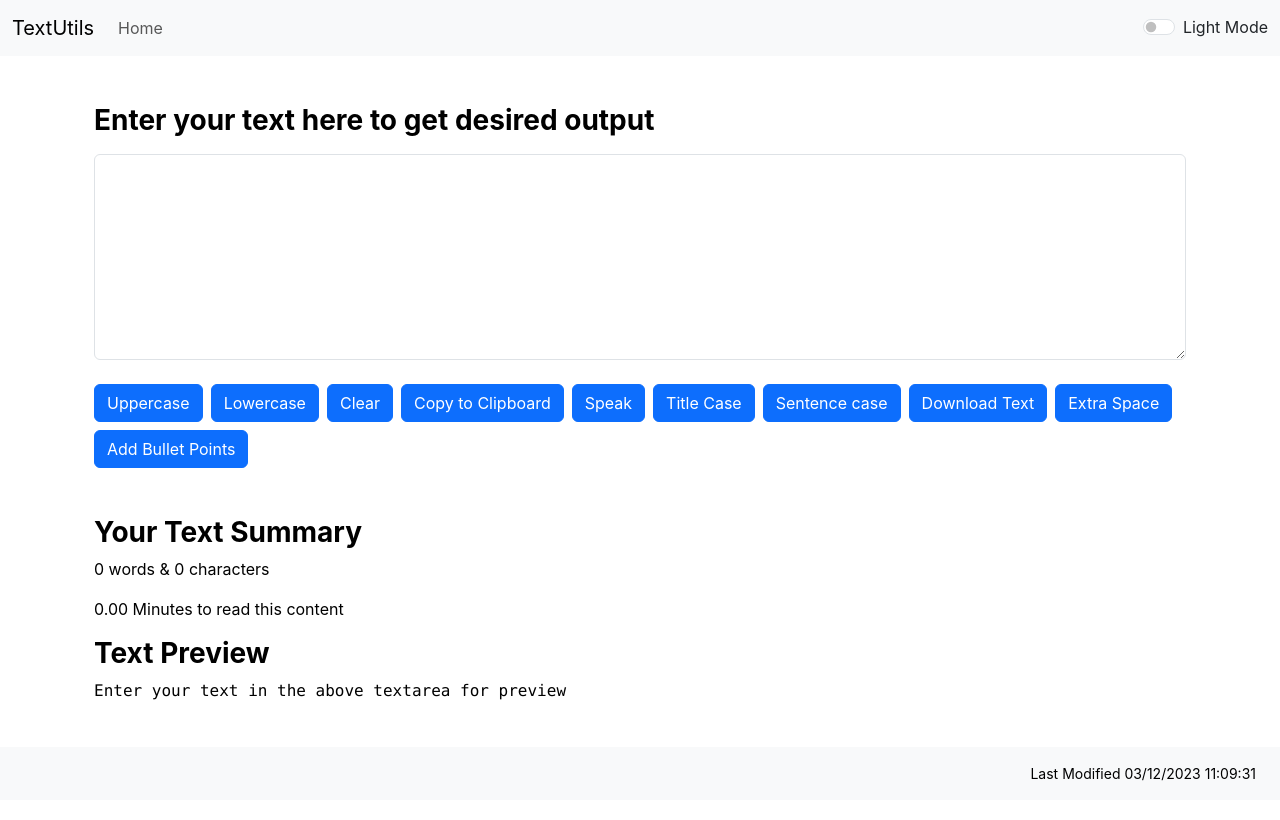
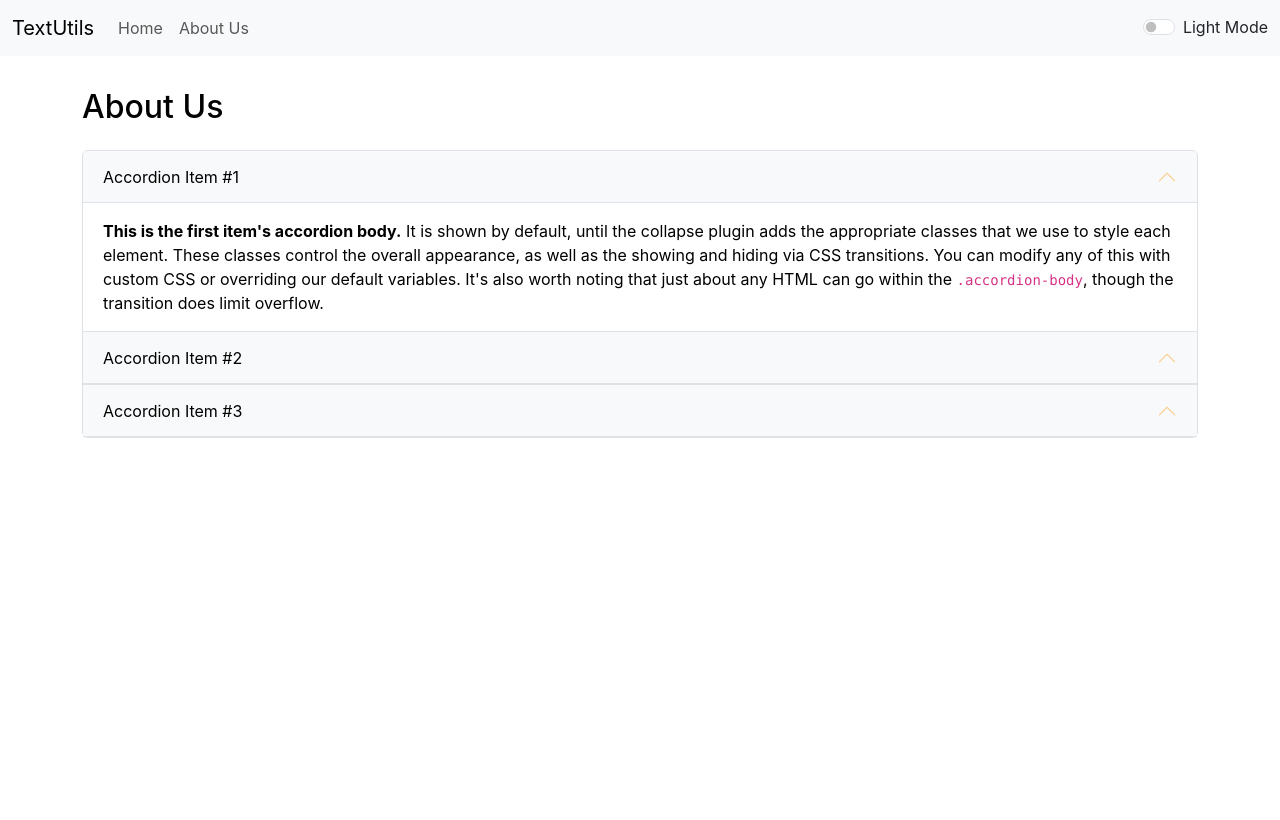
Before and after one commit to keerankb/react-textutils-demo, a React (Create React App) app: page /about in a window 1280 px wide. Shown: the top 820 px of the page. Built offline with nearby package versions, Linux system fonts and the light colour scheme.

Commit message:
final commit

```diff
--- a/package.json
+++ b/package.json
@@ -7,7 +7,6 @@
     "@testing-library/jest-dom": "^5.16.5",
     "@testing-library/react": "^13.4.0",
     "@testing-library/user-event": "^13.5.0",
-    "gh-pages": "^5.0.0",
     "react": "^18.2.0",
     "react-dom": "^18.2.0",
     "react-router-dom": "^6.9.0",
--- a/public/index.html
+++ b/public/index.html
@@ -7,7 +7,9 @@
     <meta name="theme-color" content="#000000" />
     <meta
       name="description"
-      content="This is utility based site, where you can manipulate your text as per your requirement."
+      content="This is word counter, character counter utility based site, where you can manipulate your text as per your requirement.
+      You can convert uppercase to lowercase, lowercase to uppercase, remove extra space,
+      copy the manipulated text, download the manipulated text in text file, Title Case, Sentence case."
     />
     <link rel="apple-touch-icon" href="%PUBLIC_URL%/favicon-16x16.png" />
     <!--
@@ -25,7 +27,7 @@
       Learn how to configure a non-root public URL by running `npm run build`.
     -->
     <link href="https://cdn.jsdelivr.net/npm/bootstrap@5.3.0-alpha1/dist/css/bootstrap.min.css" rel="stylesheet" integrity="sha384-GLhlTQ8iRABdZLl6O3oVMWSktQOp6b7In1Zl3/Jr59b6EGGoI1aFkw7cmDA6j6gD" crossorigin="anonymous">
-    <title>TextUtils - Text Editor</title>
+    <title>TextUtils - Word Counter | Character Counter</title>
   </head>
   <body>
     <noscript>You need to enable JavaScript to run this app.</noscript>
--- a/src/App.js
+++ b/src/App.js
@@ -2,13 +2,13 @@ import './App.css';
 import Navbar from './components/Navbar';
 import TextForm from './components/TextForm';
 import React, { useState } from 'react'
-// import About from './components/About';
+import About from './components/About';
 import Alerts from './components/Alerts';
-// import {
-//   BrowserRouter as Router,
-//   Routes,
-//   Route
-// } from "react-router-dom";
+import {
+  BrowserRouter as Router,
+  Routes,
+  Route
+} from "react-router-dom";
 
 
 function App() {
@@ -29,7 +29,7 @@ function App() {
 
   const toggleMode = () => {
     if(mode==='light') {
-      document.title = "TextUtils - Dark Mode";
+      // document.title = "TextUtils - Dark Mode";
       document.body.style.backgroundColor = '#3B3B3B'
       setMode('dark');
       showAlert('Dark mode enabled', 'success');
@@ -37,7 +37,7 @@ function App() {
       //   document.title = "TextUtils - Text Editor";
       // }, 2500);
     } else {
-      document.title = "TextUtils - Light Mode";
+      // document.title = "TextUtils - Light Mode";
       document.body.style.backgroundColor = 'white'
       setMode('light');
       showAlert('Light mode enabled', 'success');
@@ -46,18 +46,16 @@ function App() {
 
   return (
     <>
-    {/* <Router> */}
+    <Router>
       <Navbar title="TextUtils" menuOne="Home" menuTwo="About Us" mode={mode} toggleMode={toggleMode}/>
       <div className="container mb-5 pb-5">
         <Alerts alert={alert}/>
-        <TextForm heading="Enter your text here to get desired output" showAlert={showAlert} mode={mode}/>
-        {/* <Routes>
+        <Routes>
             <Route exact path="/about" element={<About mode={mode}/>} />
-            <Route exact path="/" element={<TextForm heading="Enter your text here to get desired output" showAlert={showAlert} mode={mode}/>} />
-        </Routes> */}
-        {/* <About mode={mode}/> */}
+            <Route exact path="/" element={<TextForm heading="Try TextUtils - Word Counter, Character Counter, Download the text file" showAlert={showAlert} mode={mode}/>} />
+        </Routes>
       </div>
-    {/* </Router> */}
+    </Router>
     </>
   );
 }
--- a/src/components/Navbar.js
+++ b/src/components/Navbar.js
@@ -1,6 +1,6 @@
 import React from 'react'
 import PropTypes from 'prop-types'
-// import { Link } from 'react-router-dom'
+import { Link } from 'react-router-dom'
 
 export default function Navbar(props) {
 
@@ -31,19 +31,19 @@ export default function Navbar(props) {
   return (
     <nav className={`navbar navbar-expand-lg navbar-${props.mode === 'dark'?'dark':'light'} bg-${props.mode === 'dark'?'dark':'light'}`}>
         <div className="container-fluid">
-            {/* <Link className="navbar-brand" to="/">{props.title}</Link> */}
-            <a className="navbar-brand" href="#">{props.title}</a>
+            <Link className="navbar-brand" to="/">{props.title}</Link>
+            {/* <a className="navbar-brand" href="#">{props.title}</a> */}
             <button className="navbar-toggler" type="button" data-bs-toggle="collapse" data-bs-target="#navbarSupportedContent" aria-controls="navbarSupportedContent" aria-expanded="false" aria-label="Toggle navigation">
                 <span className="navbar-toggler-icon"></span>
             </button>
             <div className="collapse navbar-collapse" id="navbarSupportedContent">
                 <ul className="navbar-nav me-auto mb-2 mb-lg-0">
                     <li className="nav-item">
-                        {/* <Link className="nav-link" aria-current="page" to="/">{props.menuOne}</Link> */}
-                        <a className="nav-link" aria-current="page" href="#">{props.menuOne}</a>
+                        <Link className="nav-link" aria-current="page" to="/">{props.menuOne}</Link>
+                        {/* <a className="nav-link" aria-current="page" href="#">{props.menuOne}</a> */}
                     </li>
                     <li className="nav-item">
-                        {/* <Link className="nav-link" to="/about">{props.menuTwo}</Link> */}
+                        <Link className="nav-link" to="/about">{props.menuTwo}</Link>
                         {/* <a className="nav-link" href="/about">{props.menuTwo}</a> */}
                     </li>
                 </ul>
--- a/src/components/TextForm.js
+++ b/src/components/TextForm.js
@@ -92,10 +92,10 @@ export default function TextForm(props) {
     }
 
     //To count words (without space)
-    function countWords(str) {
-        const arr = str.split(' ');
-        return arr.filter(word => word !== '').length;
-      }
+    // function countWords(str) {
+    //     const arr = str.split(/\s+/); //for new line or space, only for space = (' ')
+    //     return arr.filter(word => word !== '').length;
+    // }
 
     // //removes every whitespace from the string including newlines
     // const WhiteSpace = () => {
@@ -131,16 +131,16 @@ export default function TextForm(props) {
                 <div className="my-3">
                     <textarea style={{color : props.mode==='light'?'black':'white', backgroundColor: props.mode==='light'?'white':'#3B3B3B'}} className="form-control" value={text} onChange={handleOnChange} id="myBox" rows="8"></textarea>
                 </div>
-                <button className="btn btn-primary me-2 mt-2" onClick={handleUpperCase}>Uppercase</button>
-                <button className="btn btn-primary me-2 mt-2" onClick={handleLowerCase}>Lowercase</button>
-                <button className="btn btn-primary me-2 mt-2" onClick={handleClear}>Clear</button>
-                <button className="btn btn-primary me-2 mt-2" onClick={handleCopyText}>Copy to Clipboard</button>
-                <button className="btn btn-primary me-2 mt-2" onClick={handleSpeak}>Speak</button>
-                <button className="btn btn-primary me-2 mt-2" onClick={handleTitleCase}>Title Case</button>
-                <button className="btn btn-primary me-2 mt-2" onClick={handleSentenceCase}>Sentence case</button>
-                <button className="btn btn-primary me-2 mt-2" onClick={handleDownloadFile}>Download Text</button>
-                <button className="btn btn-primary me-2 mt-2" onClick={handleExtraSpaces}>Extra Space</button>
-                <button className="btn btn-primary me-2 mt-2" onClick={handleAddingBulletPoints}>Add Bullet Points</button>
+                <button disabled={text.length===0} className="btn btn-primary me-2 mt-2" onClick={handleUpperCase}>Uppercase</button>
+                <button disabled={text.length===0} className="btn btn-primary me-2 mt-2" onClick={handleLowerCase}>Lowercase</button>
+                <button disabled={text.length===0} className="btn btn-primary me-2 mt-2" onClick={handleClear}>Clear</button>
+                <button disabled={text.length===0} className="btn btn-primary me-2 mt-2" onClick={handleCopyText}>Copy to Clipboard</button>
+                <button disabled={text.length===0} className="btn btn-primary me-2 mt-2" onClick={handleSpeak}>Speak</button>
+                <button disabled={text.length===0} className="btn btn-primary me-2 mt-2" onClick={handleTitleCase}>Title Case</button>
+                <button disabled={text.length===0} className="btn btn-primary me-2 mt-2" onClick={handleSentenceCase}>Sentence case</button>
+                <button disabled={text.length===0} className="btn btn-primary me-2 mt-2" onClick={handleDownloadFile}>Download Text</button>
+                <button disabled={text.length===0} className="btn btn-primary me-2 mt-2" onClick={handleExtraSpaces}>Extra Space</button>
+                <button disabled={text.length===0} className="btn btn-primary me-2 mt-2" onClick={handleAddingBulletPoints}>Add Bullet Points</button>
 
 
             </div>
@@ -150,10 +150,11 @@ export default function TextForm(props) {
             {/* <p>{text.split(" ").length} words & {text.length} characters</p> */}
             {/* <p>{text.replace(/ /g, "").length} words & {text.length} characters</p> */}
             {/* <p>{text.match(/(\w+)/g).length} words & {text.length} characters</p> */}
-            <p>{countWords(text)} words & {text.length} characters</p>
-            <p>{(0.008 * text.length).toFixed(2)} Minutes to read this content</p>
+            {/* <p>{countWords(text)} words & {text.length} characters</p> */}
+            <p>{text.split(/\s+/).filter((element)=>{return element.length!==0}).length} words & {text.length} characters</p>
+            <p>{(0.008 * text.split(" ").filter((element)=>{return element.length!==0}).length).toFixed(2)} Minutes to read this content</p>
             <h3><b>Text Preview</b></h3>
-            <p className="font-monospace text-justify" style={{ textAlign: 'justify' }}>{text.length>0?text:'Enter your text in the above textarea for preview'}</p>
+            <p className="font-monospace text-justify" style={{ textAlign: 'justify' }}>{text.length>0?text:'Nothing to preview'}</p>
             <footer style={{color : props.mode==='light'?'black':'white', backgroundColor: props.mode==='light'?'#F8F9FA':'#212529', right: 0, bottom: 0, zIndex: 1 }} className="text-end position-fixed w-100 pt-3">
                 <p className="small pe-4">Last Modified {document.lastModified}</p>
             </footer>
--- a/src/index.css
+++ b/src/index.css
@@ -11,3 +11,7 @@ code {
   font-family: source-code-pro, Menlo, Monaco, Consolas, 'Courier New',
     monospace;
 }
+
+.accordion-button::after {
+  filter: invert(1);
+}
```
Also changed, not shown: 1 other file (tests, documents, lock files or other folders).
